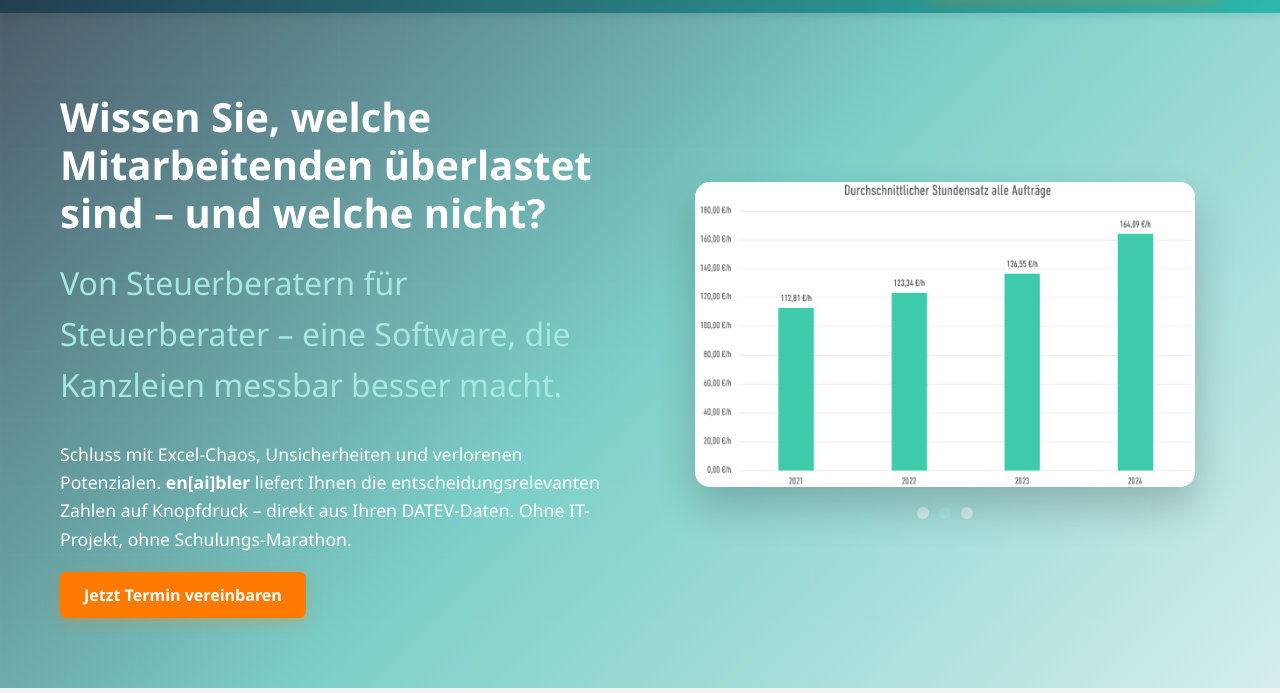
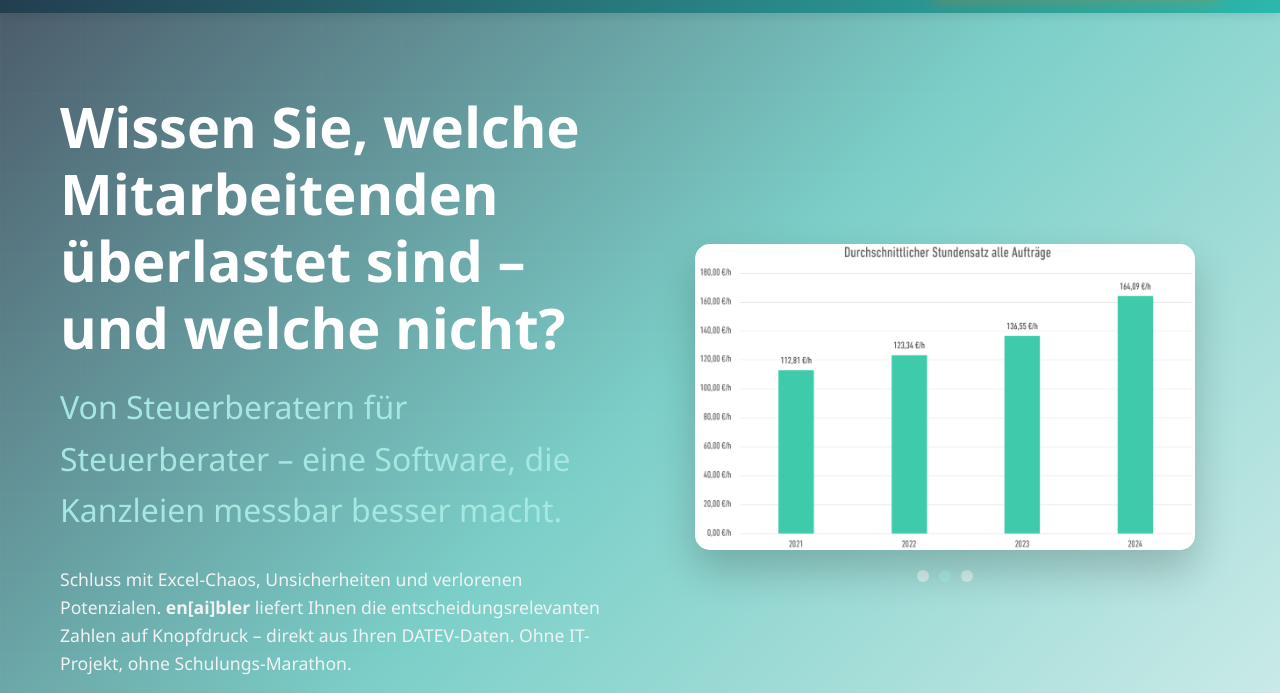
Before and after one commit to seo62598/enaibler, a plain HTML site: page index.html in a window 1280 px wide. Shown: the part 69-762 px from the top of the page. Drawn offline with Linux system fonts and the light colour scheme.

Commit message:
Update index.html (+utm tracking +variables input)

```diff
--- a/index.html
+++ b/index.html
@@ -98,7 +98,7 @@
         }
 
         .hero-text h1 {
-            font-size: 2.5rem;
+            font-size: 3.5rem;
             margin-bottom: 20px;
             line-height: 1.2;
             font-weight: 700;
@@ -114,7 +114,7 @@
         .hero-text p {
             font-size: 1.1rem;
             margin-bottom: 30px;
-            color: #fff;
+            color: #F2F2F2;
         }
 
         .hero-image {
@@ -551,7 +551,7 @@
         <div class="container">
             <div class="header-content">
                 <div class="logo">en[ai]bler</div>
-                <a href="https://outlook.office365.com/book/ENABLERKanzleiwertControllingundMonitoring@rswnext.de/" class="cta-button" target="_blank">Kostenfreies Analysegespräch</a>
+                <a href="#" class="cta-button" target="_blank">Kostenfreies Analysegespräch</a>
             </div>
         </div>
     </header>
@@ -560,20 +560,20 @@
         <div class="container">
             <div class="hero-content">
                 <div class="hero-text">
-                    <!-- A/B Test Headlines -->
+                    <!-- A/B Test Headlines - Text wird dynamisch aus CONFIG geladen -->
                     <div id="headline-variant-1" class="ab-test-variant">
-                        <h1>Haben Sie den vollen Überblick über Ihre Kanzleiabläufe?</h1>
+                        <h1></h1>
                     </div>
                     <div id="headline-variant-2" class="ab-test-variant">
-                        <h1>Wissen Sie, welche Mitarbeitenden überlastet sind – und welche nicht?</h1>
+                        <h1></h1>
                     </div>
                     <div id="headline-variant-3" class="ab-test-variant">
-                        <h1>Wie gut ist Ihre Kanzlei wirklich aufgestellt – messbar, nicht gefühlt?</h1>
+                        <h1></h1>
                     </div>
 
                     <p class="subtitle">Von Steuerberatern für Steuerberater – eine Software, die Kanzleien messbar besser macht.</p>
                     <p>Schluss mit Excel-Chaos, Unsicherheiten und verlorenen Potenzialen. <strong>en[ai]bler</strong> liefert Ihnen die entscheidungsrelevanten Zahlen auf Knopfdruck – direkt aus Ihren DATEV-Daten. Ohne IT-Projekt, ohne Schulungs-Marathon.</p>
-                    <a href="https://outlook.office365.com/book/ENABLERKanzleiwertControllingundMonitoring@rswnext.de/" class="cta-button" target="_blank">Jetzt Termin vereinbaren</a>
+                    <a href="#" class="cta-button" target="_blank">Jetzt Termin vereinbaren</a>
                 </div>
                 <div class="hero-image">
                     <div class="image-slider">
@@ -740,7 +740,7 @@
             <div class="cta-content">
                 <h2>Jetzt kostenfreies Analysegespräch buchen</h2>
                 <p style="font-size: 1.2rem; margin-bottom: 20px;">Erfahren Sie, <strong>welche Mandate sich wirklich lohnen</strong>, wo <strong>Ressourcen verloren gehen</strong>, und wie Sie Ihre Kanzlei <strong>gezielt steuern können</strong> – auf Basis echter Zahlen.</p>
-                <a href="https://outlook.office365.com/book/ENABLERKanzleiwertControllingundMonitoring@rswnext.de/" class="cta-large" target="_blank">👉 Jetzt Termin vereinbaren</a>
+                <a href="#" class="cta-large" target="_blank">👉 Jetzt Termin vereinbaren</a>
             </div>
         </div>
     </section>
@@ -784,30 +784,105 @@
     </div>
 
     <script>
+        // ===========================================
+        // KONFIGURATION - Hier können alle wichtigen Variablen angepasst werden
+        // ===========================================
+
+        const CONFIG = {
+            // Booking-Link (wird automatisch mit UTM-Parametern erweitert)
+            bookingBaseUrl: 'https://outlook.office365.com/book/ENABLERKanzleiwertControllingundMonitoring@rswnext.de/',
+
+            // A/B Test Headlines mit UTM-Codes
+            headlines: [
+                {
+                    id: 'headline-variant-1',
+                    text: 'Haben Sie den vollen Überblick über Ihre Kanzleiabläufe?',
+                    utmCampaign: 'enabler_landing',
+                    utmSource: 'website',
+                    utmMedium: 'cta_button',
+                    utmContent: 'ueberblick_kanzleiablaeufe'
+                },
+                {
+                    id: 'headline-variant-2',
+                    text: 'Wissen Sie, welche Mitarbeitenden überlastet sind – und welche nicht?',
+                    utmCampaign: 'enabler_landing',
+                    utmSource: 'website',
+                    utmMedium: 'cta_button',
+                    utmContent: 'mitarbeitende_ueberlastung'
+                },
+                {
+                    id: 'headline-variant-3',
+                    text: 'Wie gut ist Ihre Kanzlei wirklich aufgestellt – messbar, nicht gefühlt?',
+                    utmCampaign: 'enabler_landing',
+                    utmSource: 'website',
+                    utmMedium: 'cta_button',
+                    utmContent: 'kanzlei_aufstellung_messbar'
+                }
+            ]
+        };
+
+        // Globale Variable für aktuell ausgewählte Headline
+        let currentHeadlineVariant = null;
+
+        // Funktion zum Erstellen des Booking-Links mit UTM-Parametern
+        function createBookingUrl(headlineData) {
+            const url = new URL(CONFIG.bookingBaseUrl);
+            url.searchParams.set('utm_campaign', headlineData.utmCampaign);
+            url.searchParams.set('utm_source', headlineData.utmSource);
+            url.searchParams.set('utm_medium', headlineData.utmMedium);
+            url.searchParams.set('utm_content', headlineData.utmContent);
+            url.searchParams.set('utm_term', 'enabler_kanzlei_software');
+            return url.toString();
+        }
+
+        // Funktion zum Aktualisieren aller CTA-Links
+        function updateCTALinks() {
+            if (!currentHeadlineVariant) return;
+
+            const bookingUrl = createBookingUrl(currentHeadlineVariant);
+
+            // Alle CTA-Buttons aktualisieren
+            document.querySelectorAll('.cta-button, .cta-large').forEach(button => {
+                button.href = bookingUrl;
+            });
+
+            console.log('CTA Links updated with UTM parameters:', bookingUrl);
+        }
+
         // A/B Test Logic
         function initializeABTest() {
-            const variants = ['headline-variant-1', 'headline-variant-2', 'headline-variant-3'];
-            const randomVariant = Math.floor(Math.random() * variants.length);
+            const randomIndex = Math.floor(Math.random() * CONFIG.headlines.length);
+            const selectedHeadline = CONFIG.headlines[randomIndex];
+            currentHeadlineVariant = selectedHeadline;
 
             // Hide all variants first
-            variants.forEach(variant => {
-                const element = document.getElementById(variant);
+            CONFIG.headlines.forEach(headline => {
+                const element = document.getElementById(headline.id);
                 if (element) {
                     element.classList.remove('active');
+                    // Headline-Text setzen
+                    const h1Element = element.querySelector('h1');
+                    if (h1Element) {
+                        h1Element.textContent = headline.text;
+                    }
                 }
             });
 
             // Show selected variant
-            const selectedElement = document.getElementById(variants[randomVariant]);
+            const selectedElement = document.getElementById(selectedHeadline.id);
             if (selectedElement) {
                 selectedElement.classList.add('active');
             }
 
+            // CTA-Links mit UTM-Parametern aktualisieren
+            updateCTALinks();
+
             // Track which variant was shown (for analytics)
-            console.log('A/B Test Variant shown:', variants[randomVariant]);
+            console.log('A/B Test Variant shown:', selectedHeadline.id, 'UTM Content:', selectedHeadline.utmContent);
 
-            // Optional: Store in localStorage for consistent experience
-            localStorage.setItem('enabler_ab_variant', variants[randomVariant]);
+            // Store in localStorage for consistent experience
+            localStorage.setItem('enabler_ab_variant', selectedHeadline.id);
+            localStorage.setItem('enabler_ab_utm_content', selectedHeadline.utmContent);
         }
 
         // Image Slider Logic
@@ -902,8 +977,14 @@
         document.querySelectorAll('.cta-button, .cta-large').forEach(button => {
             button.addEventListener('click', function() {
                 const variant = localStorage.getItem('enabler_ab_variant') || 'unknown';
+                const utmContent = localStorage.getItem('enabler_ab_utm_content') || 'unknown';
+
                 console.log('CTA clicked with variant:', variant);
-                // Here you could send data to your analytics platform
+                console.log('UTM Content:', utmContent);
+                console.log('Full URL:', this.href);
+
+                // Hier können Sie zusätzliche Analytics-Daten senden
+                // Beispiel: gtag('event', 'click', { event_category: 'CTA', event_label: utmContent });
             });
         });
     </script>
```
